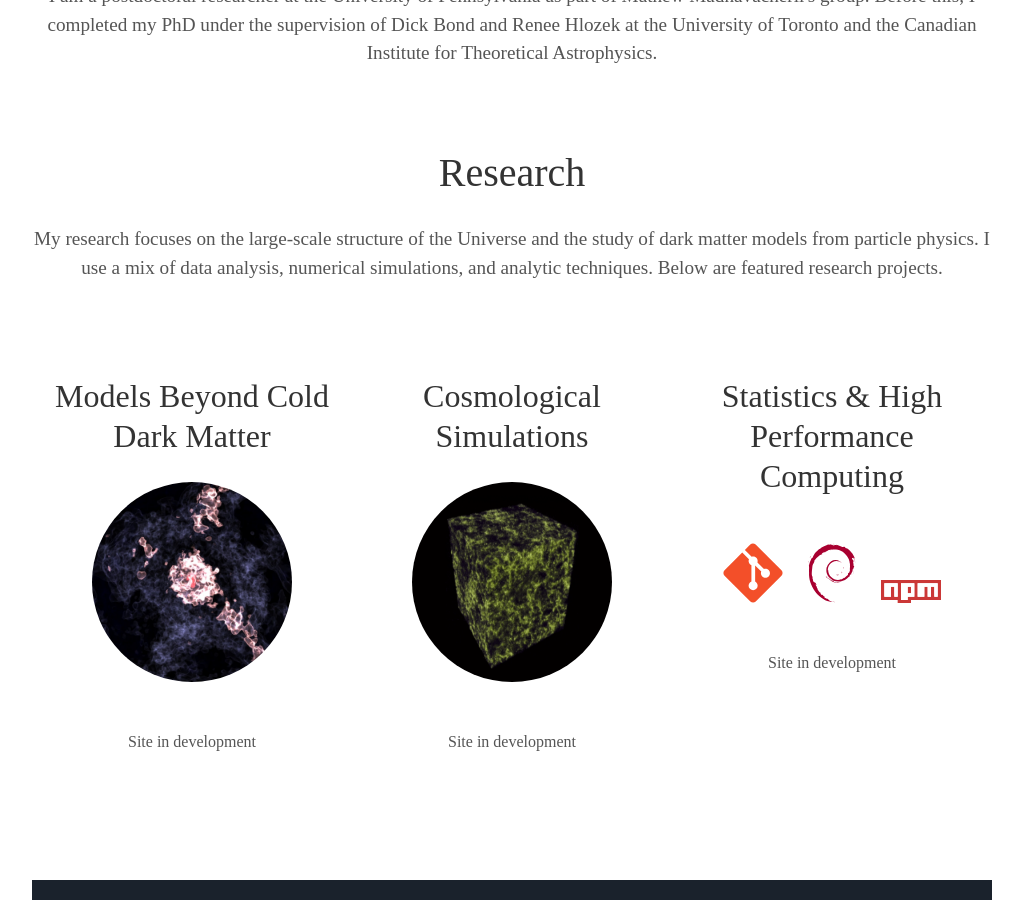
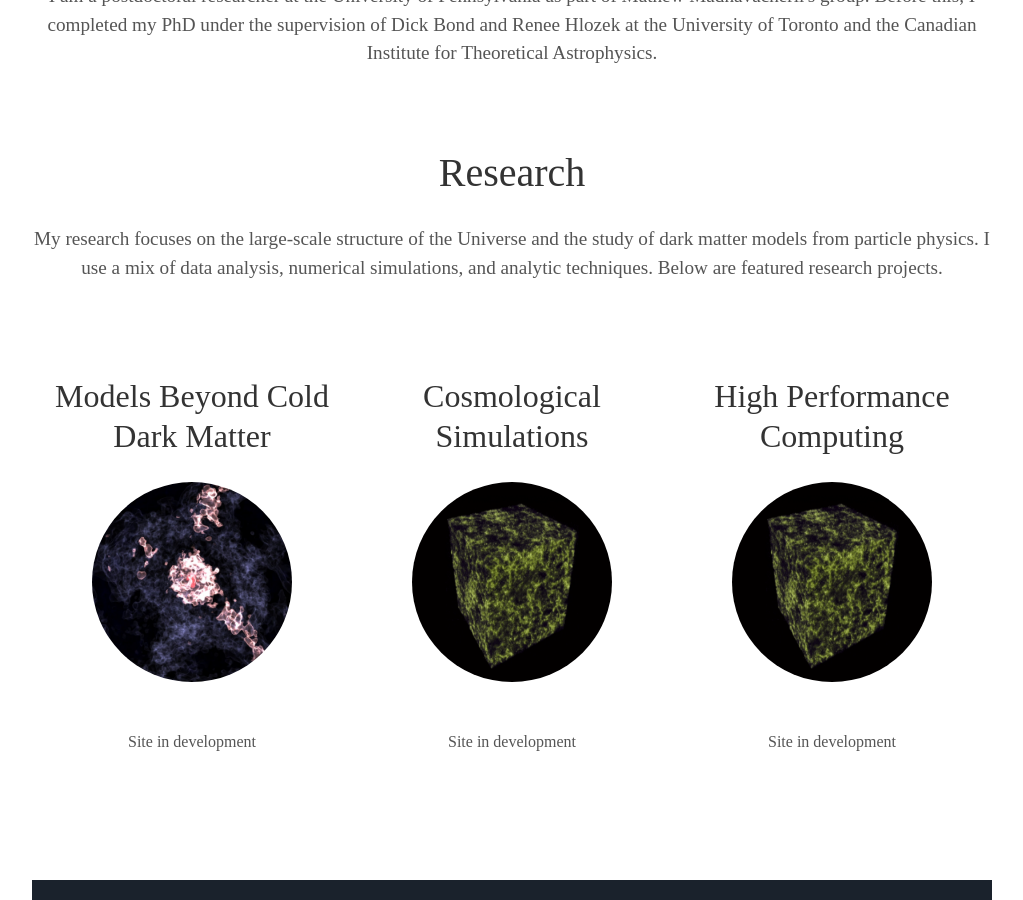
Before and after one commit to alexlague/alexlague.github.io, a Jekyll site: the page index.html, which Jekyll copies as it is, in a window 1280 px wide and 900 px high, scrolled down 1403 px. Shown: the whole window, without its empty margins (128-1151 px from the left). Built offline with Jekyll 4.4.1, drawn with Linux system fonts in a browser that asks for light colours; some web fonts are replaced.

Commit message:
changed images

```diff
--- a/index.html
+++ b/index.html
@@ -99,8 +99,8 @@ img {
     <p> Site in development </p>
   </div>
   <div class="tech">
-    <h2>Statistics & High Performance Computing</h2>
-    <svg viewBox="0 0 128 128">
+    <h2>High Performance Computing</h2>
+    <!--<svg viewBox="0 0 128 128">
       <path fill="#F34F29" d="M124.737 58.378l-55.116-55.114c-3.172-3.174-8.32-3.174-11.497 0l-11.444 11.446 14.518 14.518c3.375-1.139 7.243-.375 9.932 2.314 2.703 2.706 3.461 6.607 2.294 9.993l13.992 13.993c3.385-1.167 7.292-.413 9.994 2.295 3.78 3.777 3.78 9.9 0 13.679-3.78 3.78-9.901 3.78-13.683 0-2.842-2.844-3.545-7.019-2.105-10.521l-13.048-13.048-.002 34.341c.922.455 1.791 1.063 2.559 1.828 3.778 3.777 3.778 9.898 0 13.683-3.779 3.777-9.904 3.777-13.679 0-3.778-3.784-3.778-9.905 0-13.683.934-.933 2.014-1.638 3.167-2.11v-34.659c-1.153-.472-2.231-1.172-3.167-2.111-2.862-2.86-3.551-7.06-2.083-10.576l-14.313-14.313-37.792 37.79c-3.175 3.177-3.175 8.325 0 11.5l55.117 55.114c3.174 3.174 8.32 3.174 11.499 0l54.858-54.858c3.174-3.176 3.174-8.327-.001-11.501z"></path>
     </svg>
     <svg viewBox="0 0 128 128">
@@ -111,7 +111,10 @@ img {
       <polygon fill="#FFFFFF" points="1,5 3,5 3,2 4,2 4,5 5,5 5,1 1,1 "/>
       <path fill="#FFFFFF" d="M6,1v5h2V5h2V1H6z M9,4H8V2h1V4z"/>
       <polygon fill="#FFFFFF" points="11,1 11,5 13,5 13,2 14,2 14,5 15,5 15,2 16,2 16,5 17,5 17,1 "/>
-    </svg>
+    </svg>-->
+    <center>
+      <img src="void_sims.png" style="width:200px;height:200px;">
+    </center>
     <p> Site in development </p>
   </div>
 </div>
```
